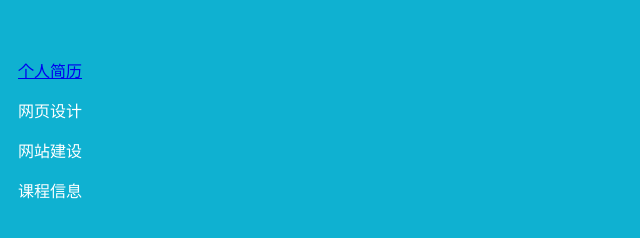
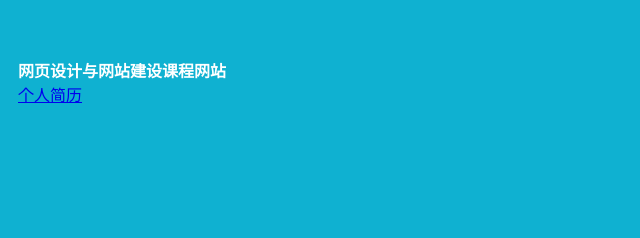
Before and after one commit to MowenZhaojw/MowenZhaojw.github.io, a plain HTML site: page index.html in a window 1280 px wide. Shown: the whole page, without its empty margins (0-640 px from the left). Drawn offline with Linux system fonts and the light colour scheme.

Commit message:
Update index.html

```diff
--- a/index.html
+++ b/index.html
@@ -1,5 +1,6 @@
-<title>个人网站</title>
-<meta http-equiv="keywords" content="简历">
+<head>
+<title>网页设计与网站建设课程网站</title>
+<meta http-equiv="keywords" content="网页设计,网站建设,课程信息">
 <meta http-equiv="description" content="网页设计与网站建设课程网站">
 <meta http-equiv="content-type" content="text/html; charset=UTF-8">
 <style>
@@ -18,17 +19,12 @@ font-weight:bold;
 <body>
 <div class="container">
 <div>
+<span class="title">
+网页设计与网站建设课程网站
+</span>
+</div>
+<div class="content">
 <a href="/docs/赵建伟-河北工业大学.pdf">个人简历</a>
 </div>
-<div class="content">
-<p>
-网页设计
-</p>
-<p>
-网站建设
-</p>
-<p>
-课程信息
-</p>
-</div>
 <div>
+</body>
```
